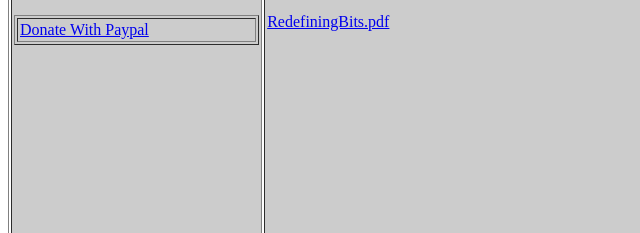
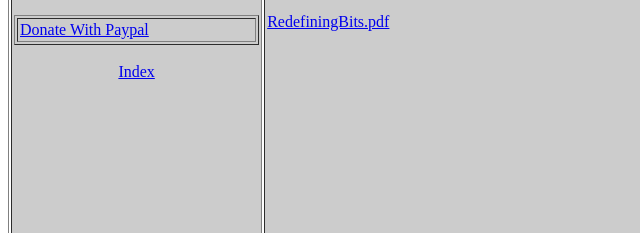
Before and after one commit to TheManicTech/TheManicTech.github.io, a plain HTML site: page redefiningbits.html in a window 1280 px wide. Shown: the part 273-506 px from the top of the page, 0-640 px from the left. Drawn offline with Linux system fonts and the light colour scheme.

Commit message:
Add files via upload

```diff
--- a/redefiningbits.html
+++ b/redefiningbits.html
@@ -1,5 +1,6 @@
 <!DOCTYPE html PUBLIC "-//W3C//DTD HTML 4.01//EN" "http://www.w3.org/TR/html4/strict.dtd">
 <html><head>
+
 
 
 
@@ -48,7 +49,10 @@ Notes, from the ramblings of a manic mind.<br>
               </tbody>
             </table>
             <br>
+            <div style="text-align: center;"><a href="index.html">Index<br>
+            </a>
 
+            </div>
 </td>
             <td style="vertical-align: top; width: 80%; height: 231px; background-color: rgb(204, 204, 204);">So
 this is it, what I've been working on in some form or another for the
```
